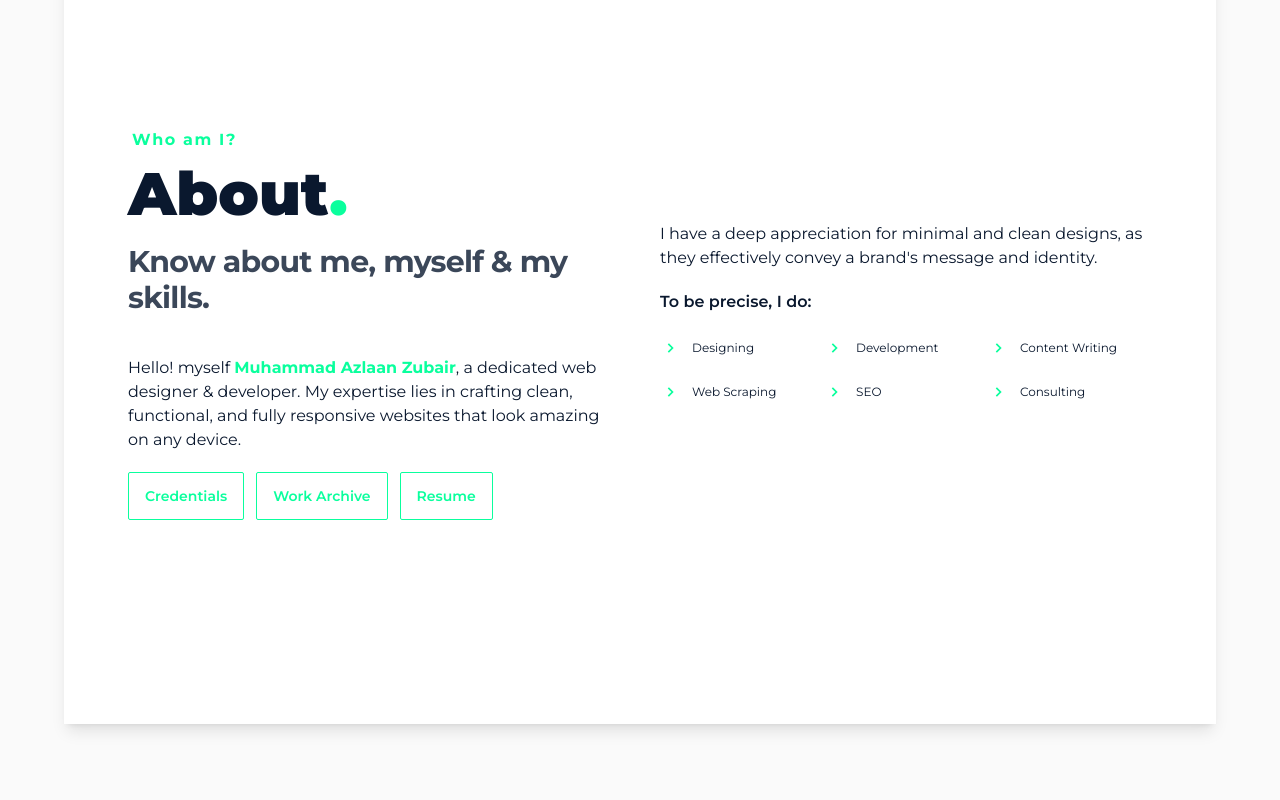
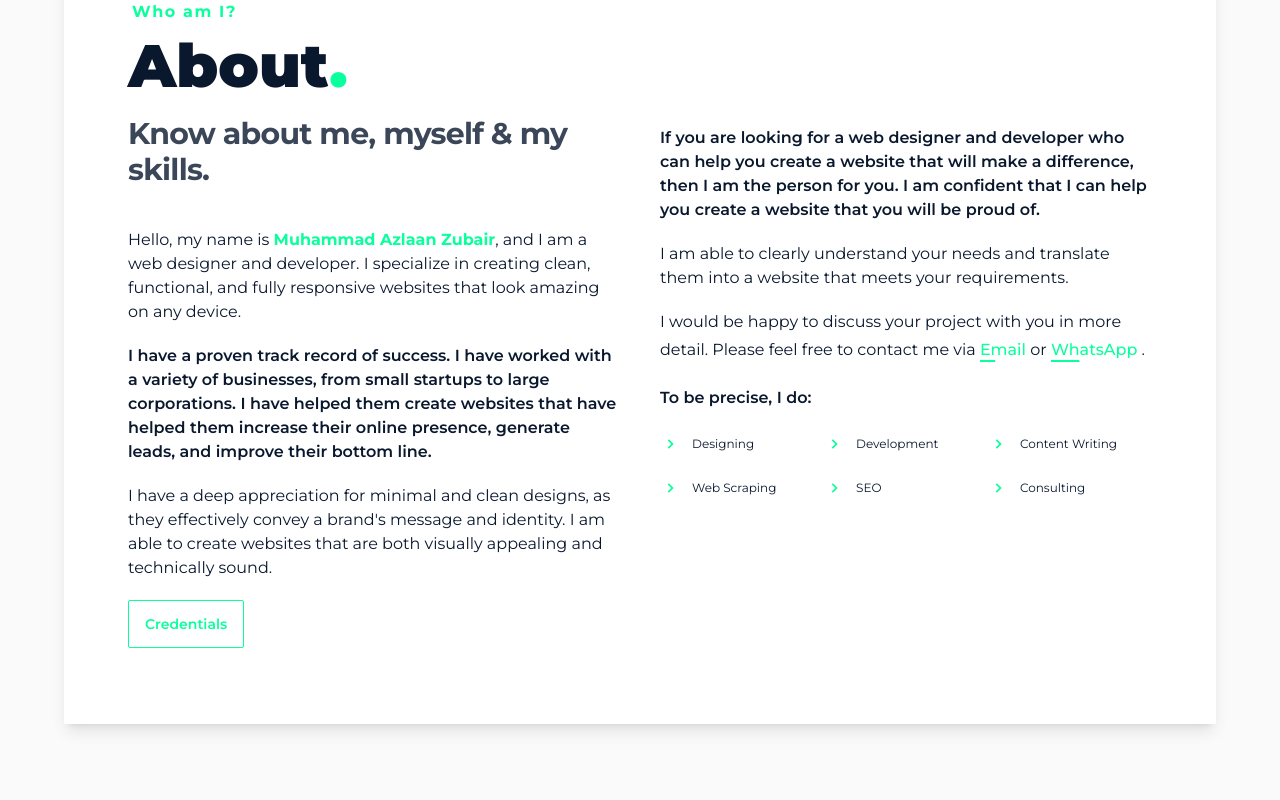
Before and after one commit to X-leaf7/personal-portfolio-site, a Next.js app: page / in a window 1280 px wide. Shown: the part 1020-1820 px from the top of the page. Built offline with nearby package versions, Linux system fonts and the light colour scheme; no server answers.

Commit message:
front page development completed

```diff
--- a/app/page.js
+++ b/app/page.js
@@ -5,7 +5,7 @@ import MainSection from "@/components/MainSection";
 import useThemeStore from "@/store/ThemeStore";
 import useScrollStore from "@/store/ScrollStore";
 import SideNav from "@/components/navigations/SideNav";
-import SocialNav from "@/components/navigations/SocialNav";
+import TopNav from "@/components/navigations/TopNav";
 import SocialContextProvider from "@/context/SocialContext";
 
 export default function Home() {
@@ -27,7 +27,7 @@ export default function Home() {
   return (
     <main data-theme={isDark ? "night" : "winter"}>
       <SocialContextProvider>
-        <SocialNav />
+        <TopNav />
       </SocialContextProvider>
 
       <div className="bg-dark pl-16 pr-3 lg:px-16 py-16">
--- a/components/Button.jsx
+++ b/components/Button.jsx
@@ -7,7 +7,7 @@ const Button = ({ type, link, text, target = "_self" }) => {
       target={target}
       className="group text-primary max-w-32 font-medium leading-loose"
     >
-      <span className="relative overflow-x-hidden inline-flex">
+      <span className="relative overflow-x-hidden inline-flex text-xs lg:text-base">
         {text}
         <span className="absolute w-full h-0.5 bg-primary left-0 bottom-0 -translate-x-2/3 group-hover:translate-x-0 transition-all ease-in-out duration-200"></span>
       </span>
--- a/components/about/About.jsx
+++ b/components/about/About.jsx
@@ -15,7 +15,7 @@ const About = () => {
   return (
     <div
       id="about-section"
-      className="flex flex-row min-h-screen justify-start items-center gap-10 shadow-lg px-5 lg:px-16 py-5 lg:py-16 bg-base-100"
+      className="flex flex-col lg:flex-row min-h-screen justify-start items-center gap-10 shadow-lg px-5 lg:px-16 py-5 lg:py-16 bg-base-100"
     >
       <div className="w-full lg:max-w-1/3">
         <h3 className="text-primary font-bold tracking-widest mb-3 px-1">
@@ -28,24 +28,55 @@ const About = () => {
           Know about me, myself & my skills.
         </h2>
         <p className="mb-5 font-normal leading-relaxed w-full md:max-w-3xl text-sm md:text-base">
-          Hello! myself{" "}
+          Hello, my name is{" "}
           <strong title="mdazlaanzubair" className="text-primary">
             Muhammad Azlaan Zubair
           </strong>
-          , a dedicated web designer & developer. My expertise lies in crafting
+          , and I am a web designer and developer. I specialize in creating
           clean, functional, and fully responsive websites that look amazing on
           any device.
         </p>
+        <p className="mb-5 font-semibold leading-relaxed w-full md:max-w-3xl text-sm md:text-base">
+          I have a proven track record of success. I have worked with a variety
+          of businesses, from small startups to large corporations. I have
+          helped them create websites that have helped them increase their
+          online presence, generate leads, and improve their bottom line.
+        </p>
+        <p className="mb-5 font-normal leading-relaxed w-full md:max-w-3xl text-sm md:text-base">
+          I have a deep appreciation for minimal and clean designs, as they
+          effectively convey a brand's message and identity. I am able to create
+          websites that are both visually appealing and technically sound.
+        </p>
         <div className="flex flex-row flex-wrap gap-3 mt-5 items-center">
           <Button type={"btn"} link={"/about"} text={"Credentials"} />
-          <Button type={"btn"} link={"/portfolio"} text={"Work Archive"} />
-          <Button type={"btn"} link={"#about-section"} text={"Resume"} />
         </div>
       </div>
       <div className="w-full lg:max-w-1/2">
+        <p className="mb-5 font-semibold leading-relaxed w-full md:max-w-3xl text-sm md:text-base">
+          If you are looking for a web designer and developer who can help you
+          create a website that will make a difference, then I am the person for
+          you. I am confident that I can help you create a website that you will
+          be proud of.
+        </p>
+        <p className="mb-5 font-normal leading-relaxed w-full md:max-w-3xl text-sm md:text-base">
+          I am able to clearly understand your needs and translate them into a
+          website that meets your requirements.
+        </p>
         <p className="mb-5 font-normal leading-loose w-full md:max-w-3xl text-xs md:text-base">
-          I have a deep appreciation for minimal and clean designs, as they
-          effectively convey a brand&apos;s message and identity.
+          I would be happy to discuss your project with you in more detail.
+          Please feel free to contact me via{" "}
+          <Button
+            link="mailto:mdazlaan1996@gmail.com"
+            type="link"
+            text="Email"
+          />{" "}
+          or{" "}
+          <Button
+            link="https://wa.me/923113046692?text=Hi%20Azlaan!%20Hope%20you're%20doin'%20well.%20I%20just%20want%20to%20discuss%20a%20project%20with%20you.%20Please%20contact."
+            type="link"
+            text="WhatsApp"
+          />{" "}
+          .
         </p>
         <p className="mb-3 font-semibold leading-loose w-full md:max-w-3xl text-xs md:text-base">
           To be precise, I do:
--- a/components/contact/Contact.jsx
+++ b/components/contact/Contact.jsx
@@ -1,6 +1,7 @@
 "use client";
 
 import useThemeStore from "@/store/ThemeStore";
+import profilePic from "@/public/profile.jpg";
 import Button from "../Button";
 
 const Contact = () => {
@@ -14,7 +15,7 @@ const Contact = () => {
     },
     {
       title: "Book a call",
-      url: "https://calendly.com/mdazlaanzubair/30min?month=2023-06",
+      url: "https://calendly.com/mdazlaanzubair/virtual-interaction",
     },
   ];
 
@@ -23,6 +24,14 @@ const Contact = () => {
       id="contact-section"
       className="flex flex-col min-h-screen justify-start items-center text-center shadow-lg px-5 lg:px-16 py-5 lg:py-16 bg-base-100"
     >
+      <div className="avatar my-10">
+        <div className="w-24 lg:w-32 rounded-full ring ring-primary ring-offset-base-100 ring-offset-4">
+          <img
+            src={profilePic.src}
+            alt="Muhammad Azlaan Zubair Profile Picture"
+          />
+        </div>
+      </div>
       <h3 className="text-primary font-bold tracking-widest mb-3 px-1">
         Reach out
       </h3>
@@ -33,16 +42,12 @@ const Contact = () => {
         Have a question, project idea, or just want to say hello?
       </h2>
       <p className="mb-5 font-normal leading-relaxed w-full md:max-w-3xl text-sm md:text-base">
-        I&apos;m passionate about creating your online appearance. Simply choose
-        a time that works best for you and schedule a meeting, we&apos;ll
-        connect to discuss your goals and ideas.
+        Shoot me an{" "}
+        <Button link="mailto:mdazlaan1996@gmail.com" type="link" text="email" />{" "}
+        if you want to connect! You can also connect by scheduling a video call
+        to discuss your goals and ideas.
       </p>
-      <p className="mb-3 font-semibold leading-loose w-full md:max-w-3xl text-xs md:text-base">
-        Whether you need help with web design, development, SEO, or anything
-        else related to establishing your online presence, I&apos;ve got you
-        covered!
-      </p>
-      <div className="flex flex-row flex-wrap gap-3 mt-5 items-center">
+      <div className="flex flex-row flex-wrap gap-3 mt-5 justify-center items-center">
         {nest_about_link.map((link, index) => {
           const { title, url, email } = link;
           return email ? (
--- a/components/footer/Footer.jsx
+++ b/components/footer/Footer.jsx
@@ -1,18 +1,40 @@
-import Link from "next/link";
+import { Link } from "react-scroll";
+import Button from "../Button";
+import { ImHeart } from "react-icons/im";
 
 const Footer = () => {
+  const footerNav = [
+    { title: "Home", link: "/" },
+    { title: "About", link: "/about" },
+    { title: "Work", link: "/archives" },
+    { title: "Offers", link: "/services" },
+  ];
   return (
-    <footer className="footer footer-center font-normal tracking-wider shadow-lg px-5 lg:px-16 py-5 bg-base-100">
-      <div>
-        <p>
-          Created by{" "}
-          <Link
-            href="/"
-            className="link text-primary underline-offset-2 cursor-pointer font-semibold"
-          >
-            Muhammad Azlaan Zubair
-          </Link>
-        </p>
+    <footer className="flex flex-col lg:flex-row items-center justify-between gap-5 text-xs lg:text-base shadow-lg px-5 lg:px-16 py-5 bg-base-100">
+      <ul className="flex flex-row gap-3 items-center justify-center">
+        {footerNav.map((item, index) => {
+          const { title, link } = item;
+          return (
+            <Link key={index} href={link}>
+              <li className="py-1 border-b-2 text-base-content border-transparent hover:font-semibold hover:border-b-2 hover:text-primary hover:border-primary transition-all ease-in-out duration-300">
+                {title}
+              </li>
+            </Link>
+          );
+        })}
+      </ul>
+      <div className="hidden lg:flex flex-row gap-3 items-center justify-center">
+        <span>Created with</span>
+        <span className="text-red-600">
+          <ImHeart />
+        </span>
+        <span>by</span>
+        <Button type="link" link="/" text="Md Azlaan Zubair" />
+      </div>
+
+      <div className="flex lg:hidden flex-row gap-3 items-center justify-center">
+        <span>Crafted by</span>
+        <Button type="link" link="/" text="Md Azlaan Zubair" />
       </div>
     </footer>
   );
--- a/components/hero/Hero.jsx
+++ b/components/hero/Hero.jsx
@@ -1,5 +1,6 @@
 import Animator from "../Animator";
 import * as home_animation from "../../public/home_animation.json";
+import Button from "../Button";
 
 const Hero = () => {
   return (
@@ -23,9 +24,12 @@ const Hero = () => {
           I&apos;m a software engineer, specialized in building &amp; designing
           things for the web.
         </p>
-        <p className="font-normal leading-loose w-full md:max-w-3xl text-xs md:text-base">
+        <p className="mb-5 font-normal leading-loose w-full md:max-w-3xl text-xs md:text-base">
           My aim is to help people establish their online presence.
         </p>
+        <div className="flex lg:hidden">
+          <Button type={"btn"} text={"Resume"} link={"#about-section"} />
+        </div>
       </div>
 
       <div className="hidden max-w-full lg:flex">
--- a/components/navigations/SideNav.jsx
+++ b/components/navigations/SideNav.jsx
@@ -76,7 +76,7 @@ const SideNav = () => {
               onClick={() => navActivator(title)}
             >
               <li
-                className={`[writing-mode:vertical-rl] rotate-180 border-l-2 p-3 text-xs lg:text-sm cursor-pointer transition-all ease-in-out duration-300 ${
+                className={`[writing-mode:vertical-rl] rotate-180 border-l-2 py-3 px-4 text-xs lg:text-sm cursor-pointer transition-all ease-in-out duration-300 ${
                   title === activeNav
                     ? "font-semibold text-primary border-l-primary bg-dark"
                     : "font-normal text-base-content border-l-base-100 bg-base-100 hover:bg-base-100 hover:font-semibold hover:border-l-base-content"
--- a/components/project/FeaturedProject.jsx
+++ b/components/project/FeaturedProject.jsx
@@ -3,8 +3,8 @@ import Link from "next/link";
 const FeaturedProject = ({ url, title, desc, imgUrl, skills }) => {
   return (
     <Link href={url} target="_blank" className="group">
-      <div className="card rounded-sm bg-base-100">
-        <div className="card-body rounded-sm shadow-sm group-hover:shadow-xl transition-all ease-in-out duration-300">
+      <div className="card rounded-sm bg-dark shadow group-hover:shadow-xl transition-all ease-in-out duration-300">
+        <div className="card-body">
           <img
             src={"https:" + imgUrl}
             alt="featured project"
@@ -15,7 +15,7 @@ const FeaturedProject = ({ url, title, desc, imgUrl, skills }) => {
             <span className="paragraph block text-xs lg:text-sm">{desc}</span>
             <div className="flex flex-row flex-wrap gap-1 justify-end items-center mt-5">
               {skills.map((skill, index) => (
-                <div key={index} className="badge badge-primary">
+                <div key={index} className="badge badge-primary text-xs">
                   <span className="text-xs font-semibold">{skill}</span>
                 </div>
               ))}
--- a/components/service/ServiceCard.jsx
+++ b/components/service/ServiceCard.jsx
@@ -12,9 +12,9 @@ const ServiceCard = () => {
     ? services.map((service, index) => (
         <div
           key={index}
-          className="group card rounded-sm shadow hover:shadow-2xl hover:-translate-x-0.5 hover:-translate-y-0.5 transition-all ease-in-out duration-300"
+          className="group card rounded-sm bg-dark shadow hover:shadow-2xl hover:-translate-x-0.5 hover:-translate-y-0.5 transition-all ease-in-out duration-300"
         >
-          <div className="card-body">
+          <div className="card-body text-center">
             <div className="flex flex-col justify-between items-center">
               <img
                 src={
```
Also changed, not shown: components/navigations/TopNav.jsx (renamed from components/navigations/SocialNav.jsx, +4 -4 lines), public/profile.jpg (added).
